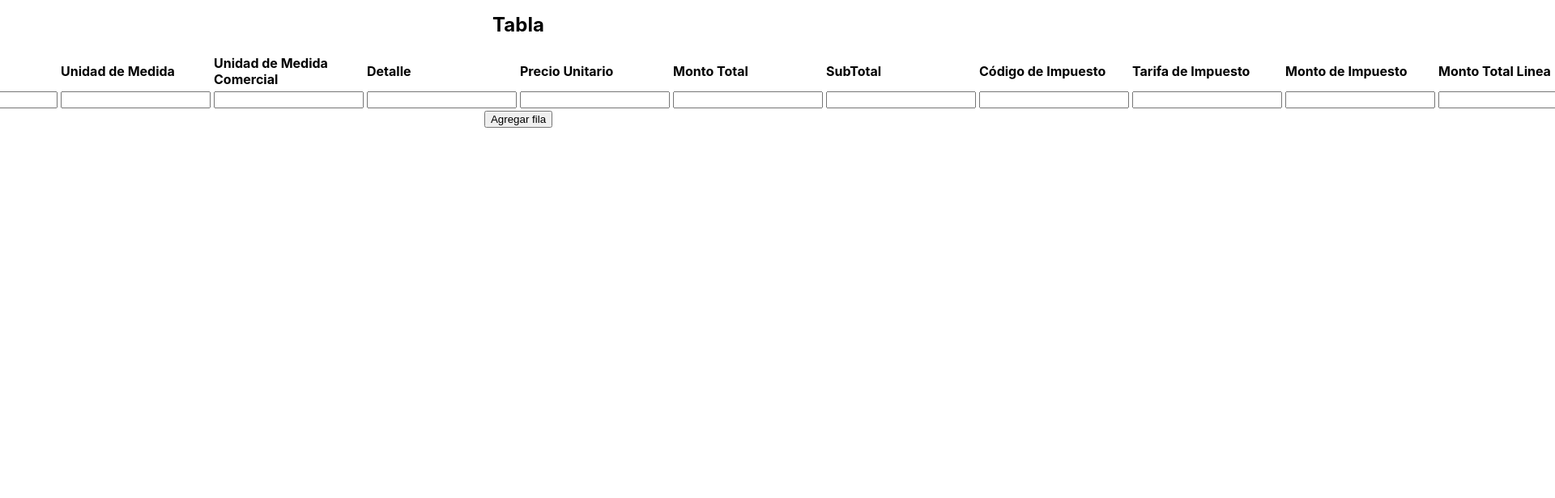
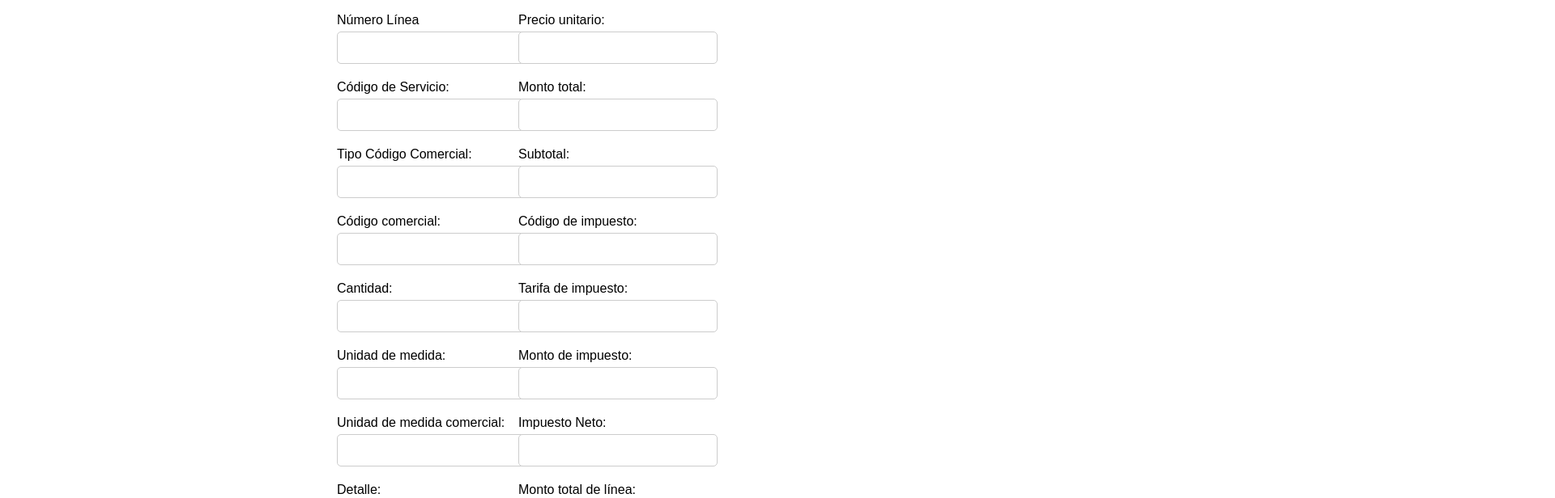
Before and after one commit to Fran420CR/fe, a React (Create React App) app: page /factura-electronica in a window 1280 px wide. Shown: the part 1560-2176 px from the top of the page at 81% size, 1920 px wide, since content can reach past the window. Built offline with nearby package versions, Linux system fonts and the light colour scheme.

Commit message:
detalles

```diff
--- a/src/App.css
+++ b/src/App.css
@@ -71,7 +71,7 @@
 
 
   .form-container {
-    width: 20%; /* Ancho del contenedor del formulario */
+    width: 35%; /* Ancho del contenedor del formulario */
     margin: 50px auto; /* Centrar el formulario con un margen superior e inferior de 50px y centrado horizontal automático */
     text-align: left;
 }
@@ -135,3 +135,15 @@ h2{
 .form-container-table div input {
   margin: 0 10px;
 }
+
+
+/* div {
+  border: 1px solid black;
+  margin: 5%;
+} */
+
+.col {
+  display: flex;
+  flex-direction: row;
+  justify-content: space-between;
+}
--- a/src/components/FacturaElectronica.js
+++ b/src/components/FacturaElectronica.js
@@ -6,8 +6,23 @@ function FacturaElectronica() {
   const [numeroConsecutivo, setNumeroConsecutivo] = useState('');
   const [cedulaEmisor, setCedulaEmisor] = useState('');
   const [cedulaReceptor, setCedulaReceptor] = useState('');
+  const [numeroLinea, setNumeroLinea] = useState('');
+  const [codigoServicio, setCodigoServicio] = useState('');
+  const [codigoComercial, setCodigoComercial] = useState('');
+  const [tipoCodCom, setTipoCodCom] = useState('');
+  const [codigo, setCodigo] = useState('');
+  const [cantidad, setCantidad] = useState('');
+  const [unidadMedida, setUnidadMedida] = useState('');
+  const [unidadMedidaComercial, setUnidadMedidaComercial] = useState('');
+  const [detalle, setDetalle] = useState('');
+  const [precioUnitario, setPrecioUnitario] = useState('');
+  const [montoTotal, setMontoTotal] = useState('');
+  const [subtotal, setSubtotal] = useState('');
+  const [impuesto, setImpuesto] = useState({ codigo: '', tarifa: '', monto: '' });
+  const [montoTotalLinea, setMontoTotalLinea] = useState('');
+  const [impuestoNeto, setImpuestoNeto] = useState('');
   const [codMoneda, setCodMoneda] = useState('');
-  const [tipoCambio, setTipoCambio] = useState('');
+  const [tipoCodComCambio, settipoCodComCambio] = useState('');
   const [totalServGravados, setTotalServGravados] = useState('');
   const [totalGravados, setTotalGravados] = useState('');
   const [totalVentas, setTotalVentas] = useState('');
@@ -55,9 +70,9 @@ function FacturaElectronica() {
 
   const [tabla, setTabla] = useState([{
     numeroLinea: '',
-    code: '',
+    codigoServicio: '',
     codigoComercial: '',
-    tipo: '',
+    tipoCodCom: '',
     codigo: '',
     cantidad: '',
     unidadMedida: '',
@@ -89,9 +104,9 @@ function FacturaElectronica() {
   const handleAddRow = () => {
     setTabla([...tabla, {
       numeroLinea: '',
-      code: '',
+      codigoServicio: '',
       codigoComercial: '',
-      tipo: '',
+      tipoCodCom: '',
       codigo: '',
       cantidad: '',
       unidadMedida: '',
@@ -135,8 +150,8 @@ function FacturaElectronica() {
     setCodMoneda(event.target.value);
   }
 
-  const handleTipoCambio = (event) => {
-    setTipoCambio(event.target.value);
+  const handletipoCodComCambio = (event) => {
+    settipoCodComCambio(event.target.value);
   }
 
   const handleTotalServGravados = (event) => {
@@ -163,6 +178,66 @@ function FacturaElectronica() {
     setTotalComprobante(event.target.value);
   }
 
+  const handleNumeroLinea = (event) => {
+    setNumeroLinea(event.target.value);
+  }
+
+  const handleCodigoServicio = (event) => {
+    setCodigoServicio(event.target.value);
+  }
+
+  const handleCodigoComercial = (event) => {
+    setCodigoComercial(event.target.value);
+  }
+
+  const handleTipoCodCom = (event) => {
+    setTipoCodCom(event.target.value);
+  }
+
+  const handleCodigo = (event) => {
+    setCodigo(event.target.value);
+  }
+
+  const handleCantidad = (event) => {
+    setCantidad(event.target.value);
+  }
+
+  const handleUnidadMedida = (event) => {
+    setUnidadMedida(event.target.value);
+  }
+
+  const handleUnidadMedidaComercial = (event) => {
+    setUnidadMedidaComercial(event.target.value);
+  }
+
+  const handleDetalle = (event) => {
+    setDetalle(event.target.value);
+  }
+
+  const handlePrecioUnitario = (event) => {
+    setPrecioUnitario(event.target.value);
+  }
+
+  const handleMontoTotal = (event) => {
+    setMontoTotal(event.target.value);
+  }
+
+  const handleSubtotal = (event) => {
+    setSubtotal(event.target.value);
+  }
+
+  const handleImpuesto = (event) => {
+    setImpuesto({ ...impuesto, [event.target.name]: event.target.value });
+  }
+
+  const handleMontoTotalLinea = (event) => {
+    setMontoTotalLinea(event.target.value);
+  }
+
+  const handleImpuestoNeto = (event) => {
+    setImpuestoNeto(event.target.value);
+  }
+
   const handleSubmit = (event) => {
     event.preventDefault();
     console.log('Factura Electronica agregada:', {
@@ -172,7 +247,7 @@ function FacturaElectronica() {
       cedulaEmisor,
       cedulaReceptor,
       codMoneda,
-      tipoCambio,
+      tipoCodComCambio,
       totalServGravados,
       totalGravados,
       totalVentas,
@@ -189,7 +264,7 @@ function FacturaElectronica() {
     setCedulaEmisor('');
     setCedulaReceptor('');
     setCodMoneda('');
-    setTipoCambio('');
+    settipoCodComCambio('');
     setTotalServGravados('');
     setTotalGravados('');
     setTotalVentas('');
@@ -232,8 +307,8 @@ function FacturaElectronica() {
           <input className="form-input" type="text" value={codMoneda} onChange={handleCodMoneda} />
         </div>
         <div className="form-group">
-          <label className="form-label">Tipo de Cambio:</label>
-          <input className="form-input" type="text" value={tipoCambio} onChange={handleTipoCambio} />
+          <label className="form-label">tipoCodCom de Cambio:</label>
+          <input className="form-input" type="text" value={tipoCodComCambio} onChange={handletipoCodComCambio} />
         </div>
         <div className="form-group">
           <label className="form-label">Total de Servicios Gravados:</label>
@@ -259,14 +334,14 @@ function FacturaElectronica() {
           <label className="form-label">Total del Comprobante:</label>
           <input className="form-input" type="text" value={totalComprobante} onChange={handleTotalComprobante} />
         </div>
-        <div className="form-container-table" id="tabla">
+        {/* <div className="form-container-table" id="tabla">
           <h2>Tabla</h2>
           <table>
             <thead>
               <tr>
                 <th>Número Línea</th>
                 <th>Código</th>
-                <th>Tipo Cod Com</th>
+                <th>tipoCodCom Cod Com</th>
                 <th>Código Comercial</th>
                 <th>Cantidad</th>
                 <th>Unidad de Medida</th>
@@ -286,9 +361,9 @@ function FacturaElectronica() {
               {tabla.map((item, index) => (
                 <tr key={index}>
                   <td><input type="text" name="numeroLinea" value={item.numeroLinea} onChange={event => handleInputChange(index, event)} /></td>
-                  <td><input type="text" name="codigo" value={item.code} onChange={event => handleInputChange(index, event)} /></td>
+                  <td><input type="text" name="codigo" value={item.codigoServicio} onChange={event => handleInputChange(index, event)} /></td>
                   <td><input type="text" name="codigoComercial" value={item.codigoComercial} onChange={event => handleInputChange(index, event)} /></td>
-                  <td><input type="text" name="tipoCodCom" value={item.tipo} onChange={event => handleInputChange(index, event)} /></td>
+                  <td><input type="text" name="tipoCodComCodCom" value={item.tipoCodCom} onChange={event => handleInputChange(index, event)} /></td>
                   <td><input type="text" name="cantidad" value={item.cantidad} onChange={event => handleInputChange(index, event)} /></td>
                   <td><input type="text" name="unidadMedida" value={item.unidadMedida} onChange={event => handleInputChange(index, event)} /></td>
                   <td><input type="text" name="unidadMedidaComercial" value={item.unidadMedidaComercial} onChange={event => handleInputChange(index, event)} /></td>
@@ -305,10 +380,68 @@ function FacturaElectronica() {
               ))}
             </tbody>
           </table>
-          <button onClick={handleAddRow}>Agregar fila</button>
-        </div>
 
 
+
+          <button onClick={handleAddRow}>Agregar fila</button>
+        </div> */}
+        <h2>Detalles del Servicio</h2>
+        <div className='col'>
+          <div>
+            <div className="form-group">
+              <label className="form-label">Número Línea</label>
+              <input className="form-input" type="text" value={numeroLinea} onChange={handleCodigoServicio} />
+            </div>
+            <div className="form-group">
+              <label className="form-label">Código de Servicio:</label>
+              <input className="form-input" type="text" value={codigoServicio} onChange={handleCodigoServicio} />
+            </div>
+            <div className="form-group">
+              <label className="form-label">Tipo Código Comercial:</label>
+              <input className="form-input" type="text" value={tipoCodCom} onChange={handleTipoCodCom} />
+            </div>
+            <div className="form-group">
+              <label className="form-label">Código comercial:</label>
+              <input className="form-input" type="text" value={codigoComercial} onChange={handleCodigoComercial} />
+            </div>
+            <div className="form-group">
+              <label className="form-label">Cantidad:</label>
+              <input className="form-input" type="text" value={cantidad} onChange={handleCantidad} />
+            </div>
+            <div className="form-group">
+              <label className="form-label">Unidad de medida:</label>
+              <input className="form-input" type="text" value={unidadMedida} onChange={handleUnidadMedida} />
+            </div>
+            <div className="form-group">
+              <label className="form-label">Unidad de medida comercial:</label>
+              <input className="form-input" type="text" value={unidadMedidaComercial} onChange={handleUnidadMedidaComercial} />
+            </div>
+            <div className="form-group">
+              <label className="form-label">Detalle:</label>
+              <input className="form-input" type="text" value={detalle} onChange={handleDetalle} />
+            </div>
+
+
+          </div>
+          <div>
+            <div className="form-group"> <label className="form-label">Precio unitario:</label>
+              <input className="form-input" type="text" value={precioUnitario} onChange={handlePrecioUnitario} /></div>
+            <div className="form-group"><label className="form-label">Monto total:</label>
+              <input className="form-input" type="text" value={montoTotal} onChange={handleMontoTotal} /></div>
+            <div className="form-group"><label className="form-label">Subtotal:</label>
+              <input className="form-input" type="text" value={subtotal} onChange={handleSubtotal} /></div>
+            <div className="form-group"><label className="form-label">Código de impuesto:</label>
+              <input className="form-input" type="text" value={impuesto.codigo} onChange={handleImpuesto} /></div>
+            <div className="form-group"><label className="form-label">Tarifa de impuesto:</label>
+              <input className="form-input" type="text" value={impuesto.tarifa} onChange={handleImpuesto} /></div>
+            <div className="form-group"><label className="form-label">Monto de impuesto:</label>
+              <input className="form-input" type="text" value={impuesto.monto} onChange={handleImpuesto} /></div>
+              <div className="form-group"><label className="form-label">Impuesto Neto:</label>
+              <input className="form-input" type="text" value={impuestoNeto} onChange={handleImpuestoNeto} /></div>
+            <div className="form-group"><label className="form-label">Monto total de línea:</label>
+              <input className="form-input" type="text" value={montoTotalLinea} onChange={handleMontoTotalLinea} /></div>
+          </div>
+        </div>
         <button type="submit" className="submit-button">Agregar Factura</button>
       </form>
     </div>
```
